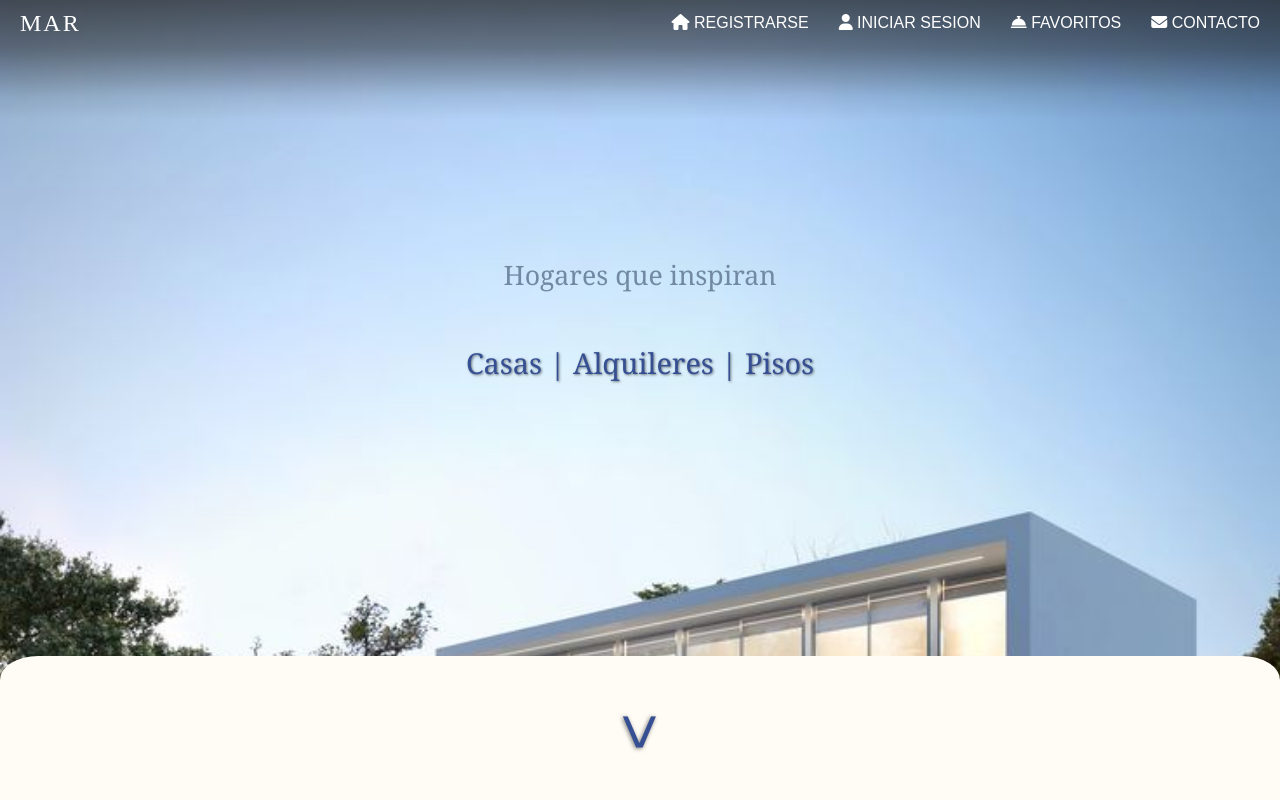
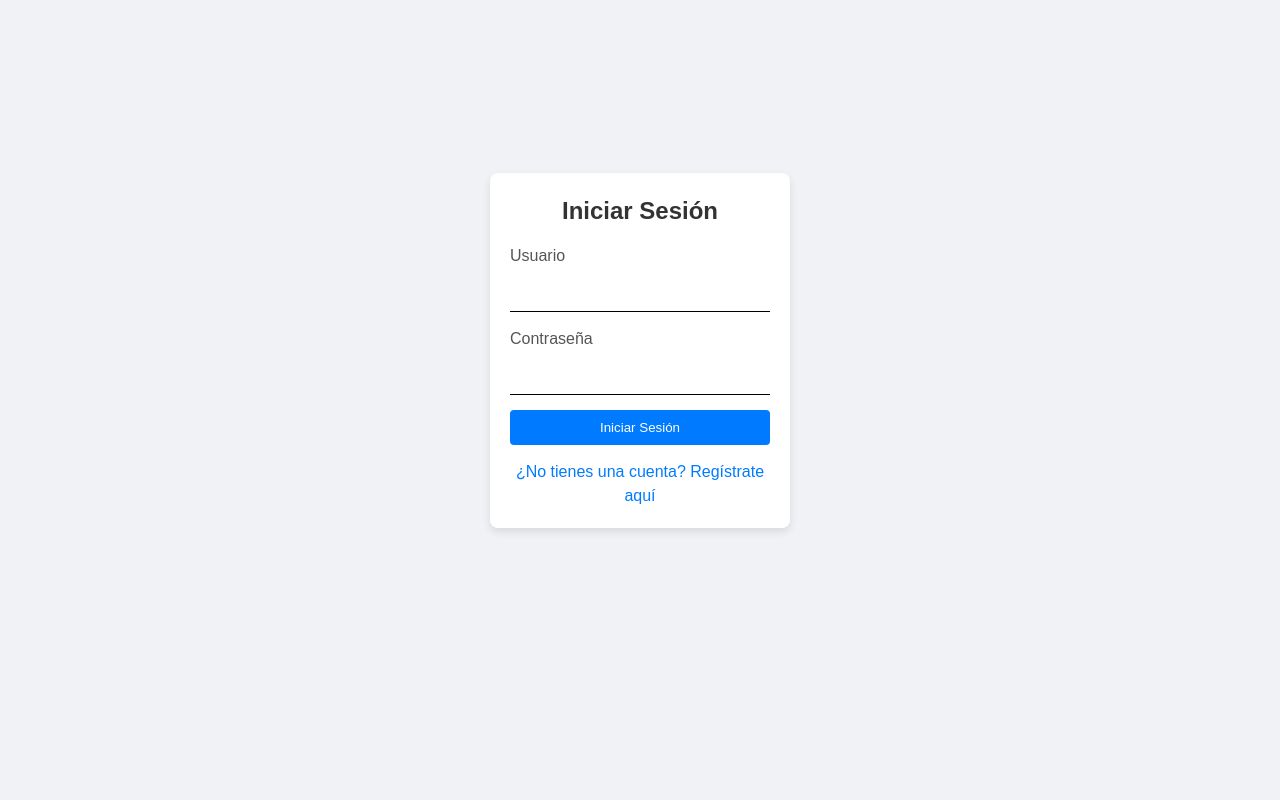
Before and after one commit to AlfonsoGalocha/Inmobiliaria, a React (Vite) app in the folder MAR/: page /login in a window 1280 px wide. Shown: the top 800 px of the page. Built offline with nearby package versions, Linux system fonts and the light colour scheme.

Commit message:
he hecho el inicio de sesion y el register, sin funcionalidad y formato muy mejorable, ajustadas las rutas desde el app.jsx y creo que el home estaba un poco descuadrado, checkear

```diff
--- a/MAR/src/App.jsx
+++ b/MAR/src/App.jsx
@@ -2,15 +2,28 @@
 
 import './styles/App.css';
 
-// Components
-import Home from './components/Home.jsx';
+// import { useState } from 'react'; // Importa useState
+
+import { BrowserRouter as Router, Route, Routes } from 'react-router-dom';
+import Home from './components/Home'; // Componente para la página de inicio
+import Registro from './components/Register'; // Componente para la página de registro
+import Login from './components/Login'; // Importa el componente Login
+// import Favoritos from './components/Favourite'; // Componente para la página de favoritos
 
 
 
 function App() {
 
   return (
-    <Home />
+    <Router>
+      <Routes>
+        <Route path="/" element={<Home />} /> {/* Ruta principal */}
+        <Route path="/login" element={<Login />} /> {/* Ruta para Login */}
+        {/* Otras rutas pueden ir aquí */}
+        <Route path="/registro" element={<Registro />} />
+        {/* <Route path="/favoritos" element={<Favoritos />} /> */}
+      </Routes>
+    </Router>
   );
 }
 
--- /dev/null
+++ b/MAR/src/components/Login.jsx
@@ -0,0 +1,30 @@
+// import React from 'react';
+import { Link } from 'react-router-dom'; // Importa Link de react-router-dom
+import '../styles/Login.css'; // Asegúrate de que la ruta sea correcta
+
+const Login = () => {
+  const handleSubmit = (e) => {
+    e.preventDefault();
+    // Lógica de inicio de sesión aquí
+  };
+
+  return (
+    <div className="login-container">
+      <form className="login-form" onSubmit={handleSubmit}>
+        <h2>Iniciar Sesión</h2>
+        <div className="form-group">
+          <label htmlFor="username">Usuario</label>
+          <input type="text" id="username" required />
+        </div>
+        <div className="form-group">
+          <label htmlFor="password">Contraseña</label>
+          <input type="password" id="password" required />
+        </div>
+        <input type="submit" value="Iniciar Sesión" />
+        <Link to="/registro" className="register-link">¿No tienes una cuenta? Regístrate aquí</Link>
+      </form>
+    </div>
+  );
+};
+
+export default Login;
--- a/MAR/src/components/NavBar.jsx
+++ b/MAR/src/components/NavBar.jsx
@@ -1,13 +1,29 @@
 import { useState } from 'react';
+import PropTypes from 'prop-types';
+import { Link } from 'react-router-dom';
 import '../styles/NavBar.css';
-import '@fortawesome/fontawesome-free/css/all.min.css'; // Importa Font Awesome si lo instalaste con npm
 
-const Navbar = () => {
-  const [isMobileMenuOpen, setIsMobileMenuOpen] = useState(false);
+// import Login from './Login';
+
+
+  const Navbar = ({setIsFromNavbar}) => {
+    const [isMobileMenuOpen, setIsMobileMenuOpen] = useState(false);
 
   const toggleMobileMenu = () => {
     setIsMobileMenuOpen(!isMobileMenuOpen);
   };
+
+  // Función para cerrar el menú al hacer clic en un enlace
+  const handleLinkClick = (event) => {
+    const path = event.target.getAttribute('href');
+    setIsFromNavbar(path === '/iniciodesesion');
+
+    if (isMobileMenuOpen) {
+      toggleMobileMenu(); // Cierra el menú si está abierto
+    }
+  };
+
+
 
   return (
     <nav className={`navbar ${isMobileMenuOpen ? 'menu-active' : ''}`}>
@@ -33,13 +49,16 @@ const Navbar = () => {
             &#10005; {/* X para cerrar */}
           </button>
         )}
-        <a href="/registro"><i className="fas fa-home"></i> Registrarse</a>
-        <a href="/iniciodesesion"><i className="fas fa-user"></i> Iniciar Sesion</a>
-        <a href="/favoritos"><i className="fas fa-concierge-bell"></i> Favoritos</a>
-        <a href="/contacto"><i className="fas fa-envelope"></i> Contacto</a>
+        <Link to="/registro" onClick={handleLinkClick}> Registrarse</Link>
+        <Link to="/login" onClick={handleLinkClick}> Iniciar Sesion</Link>
+        <Link to="/favoritos" onClick={handleLinkClick}> Favoritos</Link>
+        <Link to="#footer" onClick={handleLinkClick}>Contacto</Link>
       </div>
     </nav>
   );
 };
+Navbar.propTypes = {
+  setIsFromNavbar: PropTypes.func.isRequired,
+};
 
 export default Navbar;
--- /dev/null
+++ b/MAR/src/components/Register.jsx
@@ -0,0 +1,36 @@
+import '../styles/Login.css'; // Reutilizamos el mismo CSS para coherencia de estilo
+import { Link } from 'react-router-dom';
+
+const Register = () => {
+  return (
+    <div className="login-container">
+      <div className="login-form">
+        <h2>Crear Cuenta</h2>
+        <form>
+          <div className="form-group">
+            <label htmlFor="username">Nombre de usuario</label>
+            <input type="text" id="username" placeholder="Introduce tu usuario" required />
+          </div>
+          <div className="form-group">
+            <label htmlFor="email">Correo electrónico</label>
+            <input type="text" id="email" placeholder="Introduce tu correo" required />
+          </div>
+          <div className="form-group">
+            <label htmlFor="password">Contraseña</label>
+            <input type="password" id="password" placeholder="Introduce tu contraseña" required />
+          </div>
+          <div className="form-group">
+            <label htmlFor="confirmPassword">Confirmar Contraseña</label>
+            <input type="password" id="confirmPassword" placeholder="Confirma tu contraseña" required />
+          </div>
+          <input type="submit" value="Registrarse" />
+        </form>
+        <Link to="/login" className="register-link">
+          ¿Ya tienes una cuenta? Inicia sesión
+        </Link>
+      </div>
+    </div>
+  );
+}
+
+export default Register;
--- a/MAR/src/styles/App.css
+++ b/MAR/src/styles/App.css
@@ -7,6 +7,7 @@
 html, body, #root, .App {
   height: 100%;
   font-family: Arial, sans-serif;
+  background-color: #FFFCF6;
 }
 
 body{
@@ -27,7 +28,6 @@ body{
 
 .section {
   width: 100vw;
-  height: 100vh;
   display: flex;
   justify-content: center;
   align-items: center;
@@ -37,6 +37,7 @@ body{
 }
 
 
+
 /* Estilo del contenido del home */
 
 /* ---------------- Style for the section 1 (Principal) ---------------- */
@@ -44,11 +45,13 @@ body{
 .section1 {
   background-image: url('../../public/static/img/casa_pricipio_movil.jpg');
   background-size: cover;
-  background-position: center;
+  background-position: center -70px;
   background-repeat: no-repeat;
   background-attachment: fixed;
   position: relative;
   overflow: hidden; /* Asegúrate de que los hijos no se vean fuera de la sección */
+  height: 100%;
+
 }
 
 .section1::before {
@@ -114,32 +117,33 @@ body{
 .section2 {
   background-color: #FFFCF6;
   position: relative;
-  top: -18%;
-  border-top-left-radius: 3%;
-  border-top-right-radius: 3%;
+  top: -16%;
+  border-top-left-radius: 20px;
+  border-top-right-radius: 20px;
   display: flex;
   flex-direction: column;
   align-items: center;
   padding: 20px;
-}
-
-.section2 h1{
-  text-align: center;
-  font-size: 90%;
-  color: #354F92;
-  margin-bottom: 15%;
-  margin-top: 60%;
-  font-family: 'Piazzolla'; /* Cambiar en función de gustos grupales */
+  height: 75%;
 }
 
 .section2 .down_indicator{
   color: #354F92;
   transform: rotate(90deg);
-  font-size: 4rem;
+  font-size: 2.5rem;
   position: absolute;
   top: 3.5%;
   text-shadow: 1px 1px 4px rgba(0, 0, 0, 0.5);
 }
+.section2 h1{
+  text-align: center;
+  font-size: 90%;
+  color: #354F92;
+  margin-bottom: 10%;
+  margin-top: 35%;
+  font-family: 'Piazzolla'; /* Cambiar en función de gustos grupales */
+}
+
 
 .section2 .house-card{
   margin-top: 20px; /* Añade un margen superior a la carta */
@@ -152,7 +156,6 @@ body{
   height: 390px;
   border-radius: 8px;
   display: flex;
-  justify-content: center;
   align-items: center;
   box-shadow: 0 0 0 15px rgba(0, 0, 0, 0),
                 -15px 0 30px -10px rgba(0, 0, 0, 0.3),
@@ -171,7 +174,8 @@ body{
   align-items: center;
   padding: 20px;
   text-align: center; /* Asegura que todo esté centrado */
-  margin-top: -30%;
+  margin-top: 5%;
+  height: 40%;
 }
 
 .section3 h1 {
@@ -203,6 +207,7 @@ body{
   padding: 20px;
   text-align: center; /* Asegura que todo esté centrado */
   margin-top: -30%;
+  height: 100%;
 }
 
 .section4 h1 {
@@ -228,18 +233,30 @@ body{
 
 .footer {
   text-align: center;
-  padding: 100px 20px;
-  color: white;
-  background-color: #E2E2E2;
+  padding: 90px 20px;
+  display: flex;
+  flex-direction: column;
+  justify-content: center;
+  align-items: center;
+  background-color: #e2e2e2e8;
+  box-shadow: none;
   border-top-left-radius: 7%;
   border-top-right-radius: 7%;
   margin-top: -15%;
 }
-
-.footer h6 {
-  font-size: 1.5rem;
-  margin-bottom: 10px;
-  color: black;
+.contact-section{
+  display: flex;
+  flex-direction: column;
+  height: auto;
+  align-items: center;
+  justify-content: space-around;
+  width: 100%;
+}
+.footer .contact-section #contact {
+  font-size: 1.1rem;
+  font-weight: 400;
+  margin-bottom: 5px;
+  color: #0e0e0e;
 }
 
 .footer p {
@@ -250,8 +267,16 @@ body{
 
 .social-links {
   display: flex;
-  justify-content: center;
-  margin: 20px 0;
+  justify-content: space-around;
+  width: 70%;
+  margin: 30px 0;
+}
+.social-links img{
+  max-width: 30px;
+  max-height: 30px;
+  border-radius: 5px;
+  background-position: center;
+  background-size: cover;
 }
 
 .social-links a {
@@ -280,7 +305,7 @@ body{
 }
 
 .footer-links a:hover {
-  text-decoration: underline; /* Agrega subrayado al pasar el mouse */
+  color: rgb(70, 70, 70);
 }
 
 
--- /dev/null
+++ b/MAR/src/styles/Login.css
@@ -0,0 +1,84 @@
+/* Login.css */
+body {
+    background-color: #f0f2f5; /* Color de fondo suave */
+    font-family: Arial, sans-serif; /* Fuente legible */
+}
+
+.login-container {
+    display: flex;
+    justify-content: center;
+    align-items: center;
+    height: 100vh; /* Altura completa de la ventana */
+    background-color: #f0f2f5;
+}
+
+.login-form {
+    background-color: #fff; /* Fondo blanco para el formulario */
+    padding: 20px;
+    border-radius: 8px;
+    box-shadow: 0 4px 8px rgba(0, 0, 0, 0.1); /* Sombra suave */
+    width: 300px; /* Ancho del formulario */
+    position: relative;
+    margin-bottom: 100px;
+
+}
+
+h2 {
+    text-align: center; /* Centra el título */
+    color: #333; /* Color del título */
+    margin-bottom: 15px; /* Espacio inferior */
+}
+
+.form-group {
+    margin-bottom: 15px; /* Espacio entre los campos */
+}
+
+label {
+    display: block;
+    margin-bottom:5px; /* Espacio entre el label y el input */
+    color: #555; /* Color del texto */
+}
+
+input[type="text"],
+input[type="password"] {
+    background-color: transparent; /* Fondo transparente */
+    border: none; /* Elimina el borde por defecto */
+    border-bottom: 2px solid #000; /* Barra inferior visible */
+    padding: 10px 0; /* Espaciado interno (padding) para que la barra no esté pegada al texto */
+    outline: none; /* Elimina el contorno cuando el input está enfocado */
+    width: 100%; /* Hace que el input ocupe todo el ancho disponible */
+    font-size: 16px; /* Ajusta el tamaño de la fuente */
+    color: #000; /* Color del texto */
+}
+
+input[type="text"],
+input[type="password"] {
+    border-bottom: 1px solid #000000; /* Cambia el color de la barra cuando el input está enfocado */
+
+}
+
+input[type="submit"] {
+    background-color: #007bff; /* Color del botón */
+    color: white; /* Color del texto del botón */
+    border: none; /* Sin borde */
+    padding: 10px; /* Espacio interno */
+    border-radius: 4px; /* Bordes redondeados */
+    cursor: pointer; /* Cursor de puntero */
+    width: 100%; /* Ancho completo */
+}
+
+input[type="submit"]:hover {
+    background-color: #0056b3; /* Color al pasar el mouse */
+}
+
+.register-link {
+    display: block;
+    text-align: center; /* Centra el enlace */
+    margin-top: 15px; /* Espacio superior */
+    color: #007bff; /* Color del enlace */
+    text-decoration: none; /* Sin subrayado */
+}
+
+.register-link:hover {
+    text-decoration: underline; /* Subrayado al pasar el mouse */
+}
--- a/MAR/src/styles/NavBar.css
+++ b/MAR/src/styles/NavBar.css
@@ -10,9 +10,9 @@
   justify-content: space-between;
   align-items: center;
   background-color: #1012a300; /* Dark background */
-  padding: 10px 20px;
-  position: fixed;
-  top: 0;
+  padding: 10px 25px;
+  position: absolute;
+  top: 2.5%;
   width: 100%;
   z-index: 1000;
   transition: background-color 0.3s ease; /* Smooth transition when changing color */
@@ -21,16 +21,14 @@
 /* Logo */
 .navbar-logo h1 {
   color: #ffffff; /* Accent color for the logo */
-  font-size: 24px;
+  font-size: 28px;
   letter-spacing: 2px;
-  margin: 0;
+  margin: 1%;
   font-weight: 10;
   font-family: 'Piazzolla';
 }
 
-.navbar-logo h1:hover {
-  font-weight: bold;
-}
+
 
 .navbar-logo .home_title{
   text-decoration: none;
@@ -54,6 +52,7 @@
   text-transform: uppercase;
   font-family: 'Poppins', sans-serif;
   transition: color 0.3s ease; /* Smooth transition when hovering */
+  text-align: center;
 }
 
 .navbar-links a:hover {
```
Also changed, not shown: MAR/src/components/Home.jsx (+6 -4 lines), MAR/src/components/Favourites.jsx (added), 1 other file (tests, documents, lock files or other folders).
